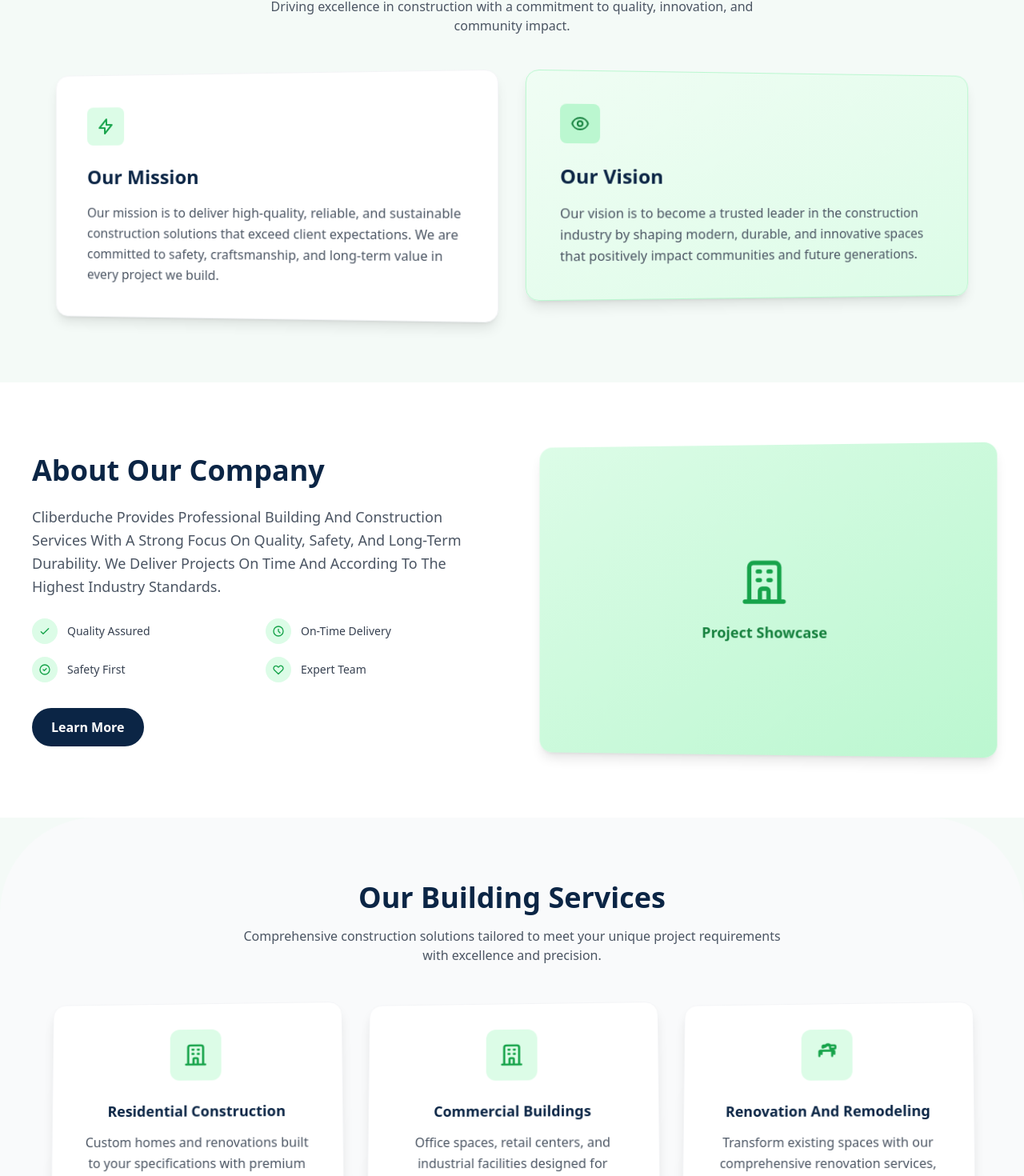
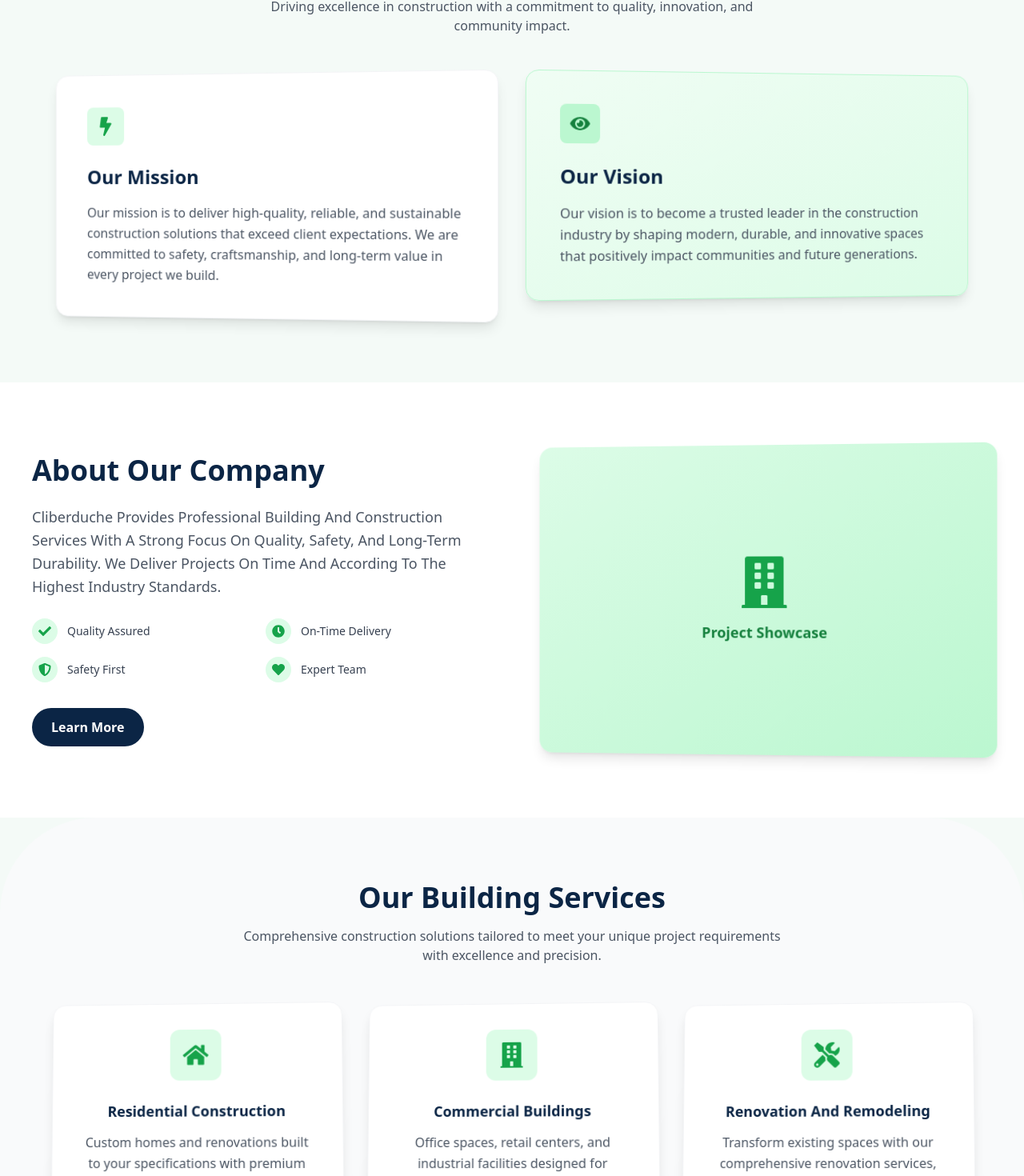
Before and after one commit to Railen-Laminers/Cliberduche, a React (Vite) app in the folder frontend/: page / in a window 1280 px wide. Shown: the part 836-2306 px from the top of the page at 80% size. Built offline with nearby package versions, Linux system fonts and the light colour scheme.

Commit message:
Add scroll animation

```diff
--- a/frontend/package.json
+++ b/frontend/package.json
@@ -13,6 +13,7 @@
     "axios": "^1.9.0",
     "react": "^19.1.0",
     "react-dom": "^19.1.0",
+    "react-icons": "^5.5.0",
     "react-router-dom": "^7.6.1"
   },
   "devDependencies": {
--- a/frontend/src/homepage/About.jsx
+++ b/frontend/src/homepage/About.jsx
@@ -1,9 +1,13 @@
 import React from "react";
 import PerspectiveCard from "./PerspectiveCard";
+import { FaCheck, FaClock, FaShieldAlt, FaHeart, FaBuilding } from "react-icons/fa";
+import useScrollAnimation from "./useScrollAnimation";
 
 export default function About() {
+  const [ref, animationClass] = useScrollAnimation();
+
   return (
-    <section id="about" className="grid md:grid-cols-2 gap-12 md:gap-16 px-6 md:px-10 py-16 md:py-20 items-center bg-white">
+    <section ref={ref} id="about" className={`grid md:grid-cols-2 gap-12 md:gap-16 px-6 md:px-10 py-16 md:py-20 items-center bg-white transition-all duration-1000 ${animationClass}`}>
       <div className="order-2 md:order-1">
         <h3 className="text-3xl md:text-4xl font-bold mb-6 text-[#0b2545]">About Our Company</h3>
         <p className="text-gray-600 leading-relaxed mb-6 text-lg">
@@ -12,33 +16,25 @@ export default function About() {
         <div className="grid grid-cols-2 gap-4 mb-8">
           <div className="flex items-center space-x-3">
             <div className="w-8 h-8 bg-green-100 rounded-full flex items-center justify-center">
-              <svg className="w-4 h-4 text-green-600" fill="none" stroke="currentColor" viewBox="0 0 24 24">
-                <path strokeLinecap="round" strokeLinejoin="round" strokeWidth={2} d="M5 13l4 4L19 7" />
-              </svg>
+              <FaCheck className="w-4 h-4 text-green-600" />
             </div>
             <span className="text-sm font-medium text-gray-700">Quality Assured</span>
           </div>
           <div className="flex items-center space-x-3">
             <div className="w-8 h-8 bg-green-100 rounded-full flex items-center justify-center">
-              <svg className="w-4 h-4 text-green-600" fill="none" stroke="currentColor" viewBox="0 0 24 24">
-                <path strokeLinecap="round" strokeLinejoin="round" strokeWidth={2} d="M12 8v4l3 3m6-3a9 9 0 11-18 0 9 9 0 0118 0z" />
-              </svg>
+              <FaClock className="w-4 h-4 text-green-600" />
             </div>
             <span className="text-sm font-medium text-gray-700">On-Time Delivery</span>
           </div>
           <div className="flex items-center space-x-3">
             <div className="w-8 h-8 bg-green-100 rounded-full flex items-center justify-center">
-              <svg className="w-4 h-4 text-green-600" fill="none" stroke="currentColor" viewBox="0 0 24 24">
-                <path strokeLinecap="round" strokeLinejoin="round" strokeWidth={2} d="M9 12l2 2 4-4m6 2a9 9 0 11-18 0 9 9 0 0118 0z" />
-              </svg>
+              <FaShieldAlt className="w-4 h-4 text-green-600" />
             </div>
             <span className="text-sm font-medium text-gray-700">Safety First</span>
           </div>
           <div className="flex items-center space-x-3">
             <div className="w-8 h-8 bg-green-100 rounded-full flex items-center justify-center">
-              <svg className="w-4 h-4 text-green-600" fill="none" stroke="currentColor" viewBox="0 0 24 24">
-                <path strokeLinecap="round" strokeLinejoin="round" strokeWidth={2} d="M4.318 6.318a4.5 4.5 0 000 6.364L12 20.364l7.682-7.682a4.5 4.5 0 00-6.364-6.364L12 7.636l-1.318-1.318a4.5 4.5 0 00-6.364 0z" />
-              </svg>
+              <FaHeart className="w-4 h-4 text-green-600" />
             </div>
             <span className="text-sm font-medium text-gray-700">Expert Team</span>
           </div>
@@ -57,9 +53,7 @@ export default function About() {
       >
         <div className="bg-gradient-to-br from-green-100 to-green-200 rounded-2xl h-80 md:h-96 flex items-center justify-center shadow-lg hover:shadow-xl transition-shadow duration-300">
           <div className="text-center">
-            <svg className="w-16 h-16 text-green-600 mx-auto mb-4" fill="none" stroke="currentColor" viewBox="0 0 24 24">
-              <path strokeLinecap="round" strokeLinejoin="round" strokeWidth={2} d="M19 21V5a2 2 0 00-2-2H7a2 2 0 00-2 2v16m14 0h2m-2 0h-5m-9 0H3m2 0h5M9 7h1m-1 4h1m4-4h1m-1 4h1m-5 10v-5a1 1 0 011-1h2a1 1 0 011 1v5m-4 0h4" />
-            </svg>
+            <FaBuilding className="w-16 h-16 text-green-600 mx-auto mb-4" />
             <span className="text-green-700 font-semibold text-lg">Project Showcase</span>
           </div>
         </div>
--- a/frontend/src/homepage/Contact.jsx
+++ b/frontend/src/homepage/Contact.jsx
@@ -1,6 +1,10 @@
 import React, { useState } from "react";
+import { FaPhone, FaEnvelope, FaMapMarkerAlt } from "react-icons/fa";
+import useScrollAnimation from "./useScrollAnimation";
 
 export default function Contact() {
+    const [ref, animationClass] = useScrollAnimation();
+
     const [formData, setFormData] = useState({
         name: '',
         email: '',
@@ -24,8 +28,9 @@ export default function Contact() {
 
     return (
         <section
+            ref={ref}
             id="contact"
-            className="grid md:grid-cols-2 gap-8 md:gap-12 px-6 md:px-10 py-16 md:py-20 bg-gradient-to-r from-green-100 via-green-50 to-green-100"
+            className={`grid md:grid-cols-2 gap-8 md:gap-12 px-6 md:px-10 py-16 md:py-20 bg-gradient-to-r from-green-100 via-green-50 to-green-100 transition-all duration-1000 ${animationClass}`}
         >
             {/* Text Section */}
             <div className="flex flex-col justify-center">
@@ -38,26 +43,19 @@ export default function Contact() {
                 <div className="space-y-4">
                     <div className="flex items-center space-x-3">
                         <div className="w-10 h-10 bg-green-200 rounded-full flex items-center justify-center">
-                            <svg className="w-5 h-5 text-green-700" fill="none" stroke="currentColor" viewBox="0 0 24 24">
-                                <path strokeLinecap="round" strokeLinejoin="round" strokeWidth={2} d="M3 5a2 2 0 012-2h3.28a1 1 0 01.948.684l1.498 4.493a1 1 0 01-.502 1.21l-2.257 1.13a11.042 11.042 0 005.516 5.516l1.13-2.257a1 1 0 011.21-.502l4.493 1.498a1 1 0 01.684.949V19a2 2 0 01-2 2h-1C9.716 21 3 14.284 3 6V5z" />
-                            </svg>
+                            <FaPhone className="w-5 h-5 text-green-700" />
                         </div>
                         <span className="text-gray-700 font-medium">(555) 123-4567</span>
                     </div>
                     <div className="flex items-center space-x-3">
                         <div className="w-10 h-10 bg-green-200 rounded-full flex items-center justify-center">
-                            <svg className="w-5 h-5 text-green-700" fill="none" stroke="currentColor" viewBox="0 0 24 24">
-                                <path strokeLinecap="round" strokeLinejoin="round" strokeWidth={2} d="M3 8l7.89 4.26a2 2 0 002.22 0L21 8M5 19h14a2 2 0 002-2V7a2 2 0 00-2-2H5a2 2 0 00-2 2v10a2 2 0 002 2z" />
-                            </svg>
+                            <FaEnvelope className="w-5 h-5 text-green-700" />
                         </div>
                         <span className="text-gray-700 font-medium">info@cliberduche.com</span>
                     </div>
                     <div className="flex items-center space-x-3">
                         <div className="w-10 h-10 bg-green-200 rounded-full flex items-center justify-center">
-                            <svg className="w-5 h-5 text-green-700" fill="none" stroke="currentColor" viewBox="0 0 24 24">
-                                <path strokeLinecap="round" strokeLinejoin="round" strokeWidth={2} d="M17.657 16.657L13.414 20.9a1.998 1.998 0 01-2.827 0l-4.244-4.243a8 8 0 1111.314 0z" />
-                                <path strokeLinecap="round" strokeLinejoin="round" strokeWidth={2} d="M15 11a3 3 0 11-6 0 3 3 0 016 0z" />
-                            </svg>
+                            <FaMapMarkerAlt className="w-5 h-5 text-green-700" />
                         </div>
                         <span className="text-gray-700 font-medium">123 Construction Ave, Build City</span>
                     </div>
--- a/frontend/src/homepage/Footer.jsx
+++ b/frontend/src/homepage/Footer.jsx
@@ -1,30 +1,28 @@
 import React from "react";
+import { FaFacebook, FaTwitter, FaLinkedin, FaInfinity } from "react-icons/fa";
+import useScrollAnimation from "./useScrollAnimation";
 
 export default function Footer() {
+    const [ref, animationClass] = useScrollAnimation();
+
     return (
-        <footer className="bg-[#0b2545] text-white px-6 md:px-10 py-12 md:py-16">
+        <footer ref={ref} className={`bg-[#0b2545] text-white px-6 md:px-10 py-12 md:py-16 transition-all duration-1000 ${animationClass}`}>
             <div className="max-w-6xl mx-auto">
                 <div className="grid md:grid-cols-4 gap-8 mb-8">
                     <div className="md:col-span-2">
-                        <h4 className="font-bold text-xl mb-4">Cliberduche <span className="text-green-300">∞</span></h4>
+                        <h4 className="font-bold text-xl mb-4">Cliberduche <FaInfinity className="text-green-300 ml-1 inline" /></h4>
                         <p className="text-gray-300 leading-relaxed mb-4 max-w-md">
                             Professional Building And Construction Services You Can Trust. Building dreams, one project at a time with excellence and integrity.
                         </p>
                         <div className="flex space-x-4">
                             <a href="#" className="w-10 h-10 bg-green-600 rounded-full flex items-center justify-center hover:bg-green-700 transition-colors" aria-label="Facebook">
-                                <svg className="w-5 h-5" fill="currentColor" viewBox="0 0 24 24">
-                                    <path d="M24 12.073c0-6.627-5.373-12-12-12s-12 5.373-12 12c0 5.99 4.388 10.954 10.125 11.854v-8.385H7.078v-3.47h3.047V9.43c0-3.007 1.792-4.669 4.533-4.669 1.312 0 2.686.235 2.686.235v2.953H15.83c-1.491 0-1.956.925-1.956 1.874v2.25h3.328l-.532 3.47h-2.796v8.385C19.612 23.027 24 18.062 24 12.073z"/>
-                                </svg>
+                                <FaFacebook className="w-5 h-5" />
                             </a>
                             <a href="#" className="w-10 h-10 bg-green-600 rounded-full flex items-center justify-center hover:bg-green-700 transition-colors" aria-label="Twitter">
-                                <svg className="w-5 h-5" fill="currentColor" viewBox="0 0 24 24">
-                                    <path d="M23.953 4.57a10 10 0 01-2.825.775 4.958 4.958 0 002.163-2.723c-.951.555-2.005.959-3.127 1.184a4.92 4.92 0 00-8.384 4.482C7.69 8.095 4.067 6.13 1.64 3.162a4.822 4.822 0 00-.666 2.475c0 1.71.87 3.213 2.188 4.096a4.904 4.904 0 01-2.228-.616v.06a4.923 4.923 0 003.946 4.827 4.996 4.996 0 01-2.212.085 4.936 4.936 0 004.604 3.417 9.867 9.867 0 01-6.102 2.105c-.39 0-.779-.023-1.17-.067a13.995 13.995 0 007.557 2.209c9.053 0 13.998-7.496 13.998-13.985 0-.21 0-.42-.015-.63A9.935 9.935 0 0024 4.59z"/>
-                                </svg>
+                                <FaTwitter className="w-5 h-5" />
                             </a>
                             <a href="#" className="w-10 h-10 bg-green-600 rounded-full flex items-center justify-center hover:bg-green-700 transition-colors" aria-label="LinkedIn">
-                                <svg className="w-5 h-5" fill="currentColor" viewBox="0 0 24 24">
-                                    <path d="M20.447 20.452h-3.554v-5.569c0-1.328-.027-3.037-1.852-3.037-1.853 0-2.136 1.445-2.136 2.939v5.667H9.351V9h3.414v1.561h.046c.477-.9 1.637-1.85 3.37-1.85 3.601 0 4.267 2.37 4.267 5.455v6.286zM5.337 7.433c-1.144 0-2.063-.926-2.063-2.065 0-1.138.92-2.063 2.063-2.063 1.14 0 2.064.925 2.064 2.063 0 1.139-.925 2.065-2.064 2.065zm1.782 13.019H3.555V9h3.564v11.452zM22.225 0H1.771C.792 0 0 .774 0 1.729v20.542C0 23.227.792 24 1.771 24h20.451C23.2 24 24 23.227 24 22.271V1.729C24 .774 23.2 0 22.222 0h.003z"/>
-                                </svg>
+                                <FaLinkedin className="w-5 h-5" />
                             </a>
                         </div>
                     </div>
--- a/frontend/src/homepage/Hero.jsx
+++ b/frontend/src/homepage/Hero.jsx
@@ -1,8 +1,11 @@
 import React from "react";
+import useScrollAnimation from "./useScrollAnimation";
 
 export default function Hero() {
+    const [ref, animationClass] = useScrollAnimation();
+
     return (
-        <section className="relative bg-gradient-to-br from-[#0b2545] via-[#1f7a8c] to-[#0b2545] text-white px-6 md:px-10 pt-0 pb-32 overflow-hidden">
+        <section ref={ref} className={`relative bg-gradient-to-br from-[#0b2545] via-[#1f7a8c] to-[#0b2545] text-white px-6 md:px-10 pt-0 pb-32 overflow-hidden transition-all duration-1000 ${animationClass}`}>
             {/* Background Pattern */}
             <div className="absolute inset-0 opacity-10 pointer-events-none">
                 <div className="absolute top-10 left-10 w-32 h-32 bg-white rounded-full blur-3xl"></div>
--- a/frontend/src/homepage/MissionVision.jsx
+++ b/frontend/src/homepage/MissionVision.jsx
@@ -1,9 +1,13 @@
 import React from "react";
 import PerspectiveCard from "./PerspectiveCard";
+import { FaBolt, FaEye } from "react-icons/fa";
+import useScrollAnimation from "./useScrollAnimation";
 
 export default function MissionVision() {
+    const [ref, animationClass] = useScrollAnimation();
+
     return (
-        <section id="mission-vision" className="px-6 md:px-10 py-16 md:py-20 bg-[#f4faf7]">
+        <section ref={ref} id="mission-vision" className={`px-6 md:px-10 py-16 md:py-20 bg-[#f4faf7] transition-all duration-1000 ${animationClass}`}>
             <div className="max-w-6xl mx-auto">
                 <h3 className="text-3xl md:text-4xl font-bold text-center mb-4 text-[#0b2545]">Our Mission & Vision</h3>
                 <p className="text-center text-gray-600 mb-12 max-w-2xl mx-auto">
@@ -21,9 +25,7 @@ export default function MissionVision() {
                     >
                         <div className="bg-white p-8 md:p-10 rounded-2xl shadow-lg hover:shadow-xl transition-shadow duration-300 border border-gray-100">
                             <div className="w-12 h-12 bg-green-100 rounded-lg flex items-center justify-center mb-6">
-                                <svg className="w-6 h-6 text-green-600" fill="none" stroke="currentColor" viewBox="0 0 24 24">
-                                    <path strokeLinecap="round" strokeLinejoin="round" strokeWidth={2} d="M13 10V3L4 14h7v7l9-11h-7z" />
-                                </svg>
+                                <FaBolt className="w-6 h-6 text-green-600" />
                             </div>
                             <h4 className="text-xl md:text-2xl font-semibold mb-4 text-[#0b2545]">Our Mission</h4>
                             <p className="text-gray-600 leading-relaxed">
@@ -42,10 +44,7 @@ export default function MissionVision() {
                     >
                         <div className="bg-gradient-to-br from-green-50 to-green-100 p-8 md:p-10 rounded-2xl shadow-lg hover:shadow-xl transition-shadow duration-300 border border-green-200">
                             <div className="w-12 h-12 bg-green-200 rounded-lg flex items-center justify-center mb-6">
-                                <svg className="w-6 h-6 text-green-700" fill="none" stroke="currentColor" viewBox="0 0 24 24">
-                                    <path strokeLinecap="round" strokeLinejoin="round" strokeWidth={2} d="M15 12a3 3 0 11-6 0 3 3 0 016 0z" />
-                                    <path strokeLinecap="round" strokeLinejoin="round" strokeWidth={2} d="M2.458 12C3.732 7.943 7.523 5 12 5c4.478 0 8.268 2.943 9.542 7-1.274 4.057-5.064 7-9.542 7-4.477 0-8.268-2.943-9.542-7z" />
-                                </svg>
+                                <FaEye className="w-6 h-6 text-green-700" />
                             </div>
                             <h4 className="text-xl md:text-2xl font-semibold mb-4 text-[#0b2545]">Our Vision</h4>
                             <p className="text-gray-600 leading-relaxed">
--- a/frontend/src/homepage/Services.jsx
+++ b/frontend/src/homepage/Services.jsx
@@ -1,40 +1,32 @@
 // Services.js
 import React from "react";
 import PerspectiveCard from "./PerspectiveCard";
+import { FaHome, FaBuilding, FaTools } from "react-icons/fa";
+import useScrollAnimation from "./useScrollAnimation";
 
 export default function Services() {
+    const [ref, animationClass] = useScrollAnimation();
+
     const services = [
         {
             title: "Residential Construction",
             description: "Custom homes and renovations built to your specifications with premium materials and expert craftsmanship.",
-            icon: (
-                <svg className="w-8 h-8" fill="none" stroke="currentColor" viewBox="0 0 24 24">
-                    <path strokeLinecap="round" strokeLinejoin="round" strokeWidth={2} d="M19 21V5a2 2 0 00-2-2H7a2 2 0 00-2 2v16m14 0h2m-2 0h-5m-9 0H3m2 0h5M9 7h1m-1 4h1m4-4h1m-1 4h1m-5 10v-5a1 1 0 011-1h2a1 1 0 011 1v5m-4 0h4" />
-                </svg>
-            )
+            icon: <FaHome className="w-8 h-8" />
         },
         {
             title: "Commercial Buildings",
             description: "Office spaces, retail centers, and industrial facilities designed for functionality and modern aesthetics.",
-            icon: (
-                <svg className="w-8 h-8" fill="none" stroke="currentColor" viewBox="0 0 24 24">
-                    <path strokeLinecap="round" strokeLinejoin="round" strokeWidth={2} d="M19 21V5a2 2 0 00-2-2H7a2 2 0 00-2 2v16m14 0h2m-2 0h-5m-9 0H3m2 0h5M9 7h1m-1 4h1m4-4h1m-1 4h1m-5 10v-5a1 1 0 011-1h2a1 1 0 011 1v5m-4 0h4" />
-                </svg>
-            )
+            icon: <FaBuilding className="w-8 h-8" />
         },
         {
             title: "Renovation And Remodeling",
             description: "Transform existing spaces with our comprehensive renovation services, from kitchens to entire buildings.",
-            icon: (
-                <svg className="w-8 h-8" fill="none" stroke="currentColor" viewBox="0 0 24 24">
-                    <path strokeLinecap="round" strokeLinejoin="round" strokeWidth={2} d="M11 4a2 2 0 114 0v1a1 1 0 001 1h3a1 1 0 001-1V4a1 1 0 00-1-1H9a1 1 0 00-1 1v1zm-4 7V9a1 1 0 011-1h10a1 1 0 011 1v2M5 13V9a1 1 0 011-1h10a1 1 0 011 1v4" />
-                </svg>
-            )
+            icon: <FaTools className="w-8 h-8" />
         },
     ];
 
     return (
-        <section id="services" className="px-6 md:px-10 py-16 md:py-20 bg-gray-50 rounded-t-[120px]">
+        <section ref={ref} id="services" className={`px-6 md:px-10 py-16 md:py-20 bg-gray-50 rounded-t-[120px] transition-all duration-1000 ${animationClass}`}>
             <div className="max-w-6xl mx-auto">
                 <h3 className="text-3xl md:text-4xl font-bold mb-4 text-center text-[#0b2545]">Our Building Services</h3>
                 <p className="text-center text-gray-600 mb-12 max-w-2xl mx-auto">
--- /dev/null
+++ b/frontend/src/homepage/useScrollAnimation.js
@@ -0,0 +1,29 @@
+import { useEffect, useRef, useState } from 'react';
+
+export default function useScrollAnimation(threshold = 0.1) {
+    const [isVisible, setIsVisible] = useState(false);
+    const ref = useRef(null);
+
+    useEffect(() => {
+        const observer = new IntersectionObserver(
+            ([entry]) => {
+                if (entry.isIntersecting) {
+                    setIsVisible(true);
+                }
+            },
+            { threshold }
+        );
+
+        if (ref.current) {
+            observer.observe(ref.current);
+        }
+
+        return () => {
+            if (ref.current) {
+                observer.unobserve(ref.current);
+            }
+        };
+    }, [threshold]);
+
+    return [ref, isVisible ? 'opacity-100 translate-y-0' : 'opacity-0 translate-y-10'];
+}
```
Also changed, not shown: frontend/src/homepage/Login.jsx (+4 -10 lines), frontend/src/homepage/Navbar.jsx (+3 -8 lines), 1 other file (tests, documents, lock files or other folders).
